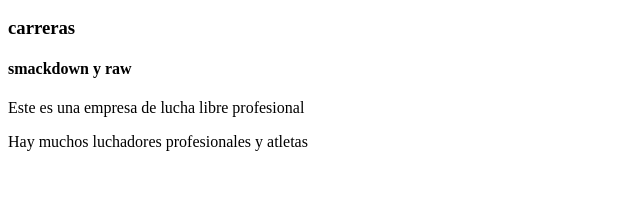
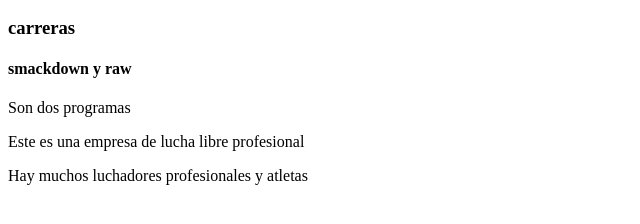
Before and after one commit to Jeuri2021/mispaginas, a plain HTML site: page index.html in a window 1280 px wide. Shown: the part 110-334 px from the top of the page, without its empty margins (0-640 px from the left). Drawn offline with Linux system fonts and the light colour scheme.

Commit message:
ultimo cambio

```diff
--- a/index.html
+++ b/index.html
@@ -11,6 +11,7 @@
     <h2>Combates lucha libre </h2>
     <h3>carreras</h3>
     <h4>smackdown y raw</h4>
+    <p>Son dos programas</p>
     <p>Este es una empresa de lucha libre profesional</p>
     <p>Hay muchos luchadores profesionales y atletas</p>
 </body>
```
